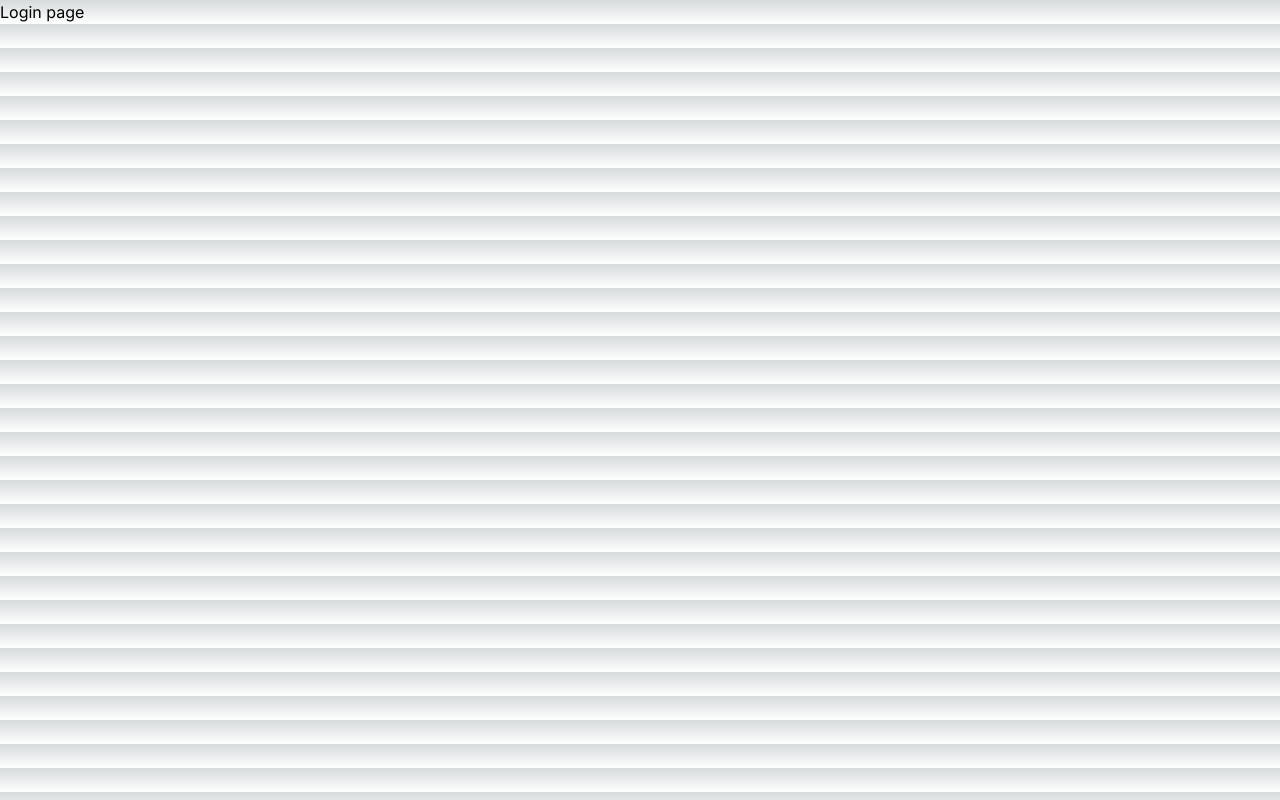
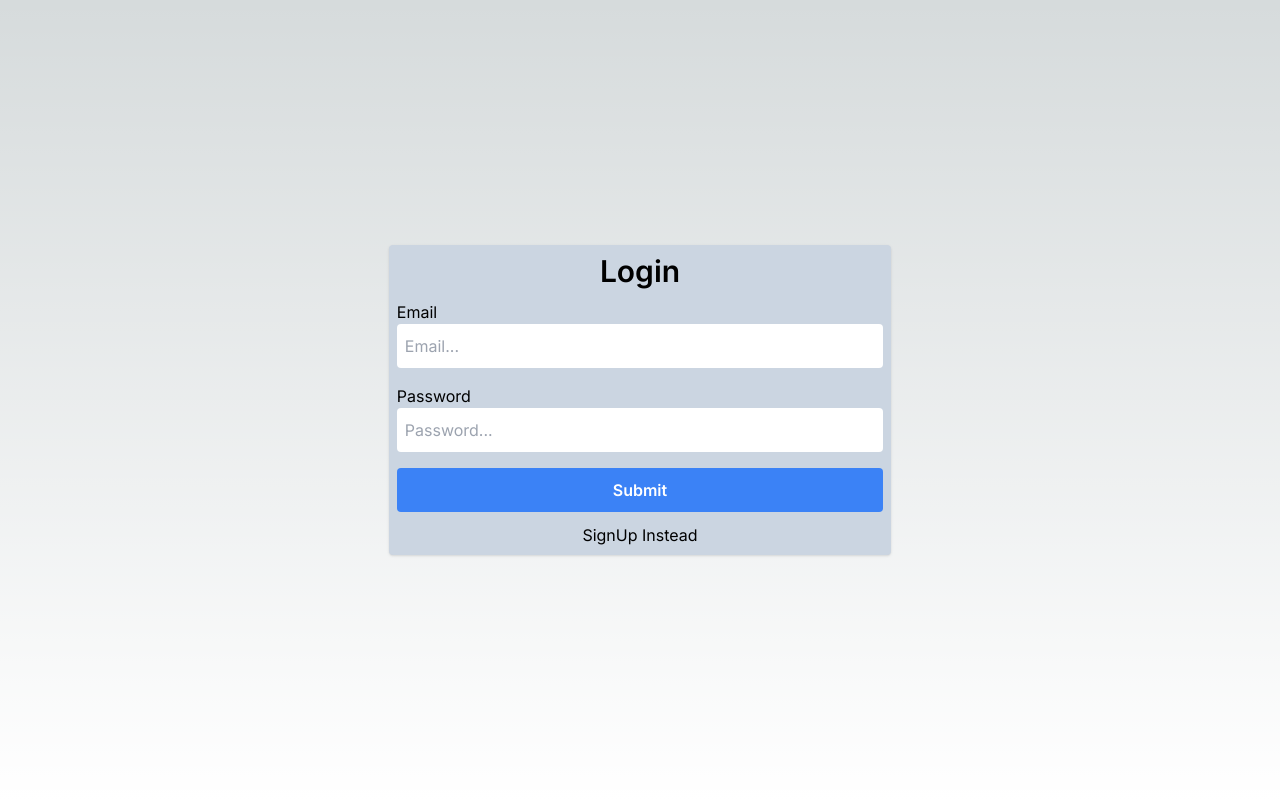
Before and after one commit to rajxode/nextjs-authetication, a Next.js app: page /login in a window 1280 px wide. Built offline with nearby package versions, Linux system fonts and the light colour scheme.

Commit message:
signup and login Page

```diff
--- a/src/app/login/page.tsx
+++ b/src/app/login/page.tsx
@@ -1,8 +1,59 @@
+
+'use client'
+import React from 'react';
+import { useRouter } from 'next/navigation';
+import axios from 'axios';
+import Link from 'next/link';
+
 
 export default function LoginPage(){
+
+    const [formData,setFormData] = React.useState({
+        email:'',
+        password:'',
+      });
+
+      const handleSubmit = async(e:Event) => {
+        try {
+          e.preventDefault();
+        } catch (err) {
+          console.log(err);
+        }
+      }
+
     return (
-        <>
-            <h1>Login page</h1>
-        </>
+        <div className='flex h-screen justify-center items-center md:p-3'>
+      <div className='flex flex-col justify-between w-2/5 h-2/5 rounded shadow p-2 bg-slate-300'>
+        <div className='text-center h-auto text-3xl font-semibold'>
+          Login
+        </div>
+        <div className='flex flex-col h-1/4'>
+          <label>Email</label>
+          <input
+            type="email"
+            placeholder='Email...'
+            value={formData.email}
+            className='h-3/5 rounded px-2 focus:outline-none'
+            onChange={(e) => setFormData({...formData,email:e.target.value})}
+          />
+        </div>
+        <div className='flex flex-col h-1/4'>
+          <label>Password</label>
+          <input
+            type="password"
+            placeholder='Password...'
+            value={formData.password}
+            className='h-3/5 rounded px-2 focus:outline-none'
+            onChange={(e) => setFormData({...formData,password:e.target.value})}
+          />
+        </div>
+        <div className='flex flex-col h-[15%]'>
+          <button className='rounded bg-blue-500 text-white h-full font-semibold'>Submit</button>
+        </div>
+        <div className='w-full h-auto flex justify-center'>
+          <Link href='/signup'>SignUp Instead</Link>
+        </div>
+      </div>
+    </div>
     )
 }
--- /dev/null
+++ b/src/app/profile/[id]/page.tsx
@@ -0,0 +1,17 @@
+import React from 'react'
+
+function ProfileParams({params}:any) {
+  return (
+    <div>
+        <h1>
+            ProfileParams
+        </h1>
+        <div>
+            {params.id}
+        </div>
+    </div>
+
+  )
+}
+
+export default ProfileParams
--- /dev/null
+++ b/src/app/profile/page.tsx
@@ -0,0 +1,10 @@
+
+import React from 'react'
+
+function Profile() {
+  return (
+    <div>Profile Page</div>
+  )
+}
+
+export default Profile
--- a/src/app/signup/page.tsx
+++ b/src/app/signup/page.tsx
@@ -1,6 +1,10 @@
 
 'use client'
 import React from 'react';
+import { useRouter } from 'next/navigation';
+import axios from 'axios';
+import Link from 'next/link';
+
 
 function SignUp() {
 
@@ -10,41 +14,55 @@ function SignUp() {
     password:'',
   });
 
+  const handleSubmit = async(e:Event) => {
+    try {
+      e.preventDefault();
+    } catch (err) {
+      console.log(err);
+    }
+  }
+
   return (
-    <div className='flex min-h-screen items-center justify-between md:p-3'>
-      <div className='flex flex-col w-full h-[80vh] rounded shadow p-2'>
-        <h1 className='text-center'>
+    <div className='flex h-screen justify-center items-center md:p-3'>
+      <div className='flex flex-col justify-between w-2/5 h-1/2 rounded shadow p-2 bg-slate-300'>
+        <div className='text-center h-auto text-3xl font-semibold'>
           SignUp
-        </h1>
-        <div className='flex justify-between'>
+        </div>
+        <div className='flex flex-col h-1/5'>
           <label>Username</label>
           <input
             type="text"
             placeholder='Username...'
             value={formData.name}
+            className='h-3/5 rounded px-2 focus:outline-none'
             onChange={(e) => setFormData({...formData,name:e.target.value})}
           />
         </div>
-        <div className='flex justify-between'>
+        <div className='flex flex-col h-1/5'>
           <label>Email</label>
           <input
             type="email"
             placeholder='Email...'
             value={formData.email}
+            className='h-3/5 rounded px-2 focus:outline-none'
             onChange={(e) => setFormData({...formData,email:e.target.value})}
           />
         </div>
-        <div className='flex justify-between'>
+        <div className='flex flex-col h-1/5'>
           <label>Password</label>
           <input
             type="password"
             placeholder='Password...'
             value={formData.password}
+            className='h-3/5 rounded px-2 focus:outline-none'
             onChange={(e) => setFormData({...formData,password:e.target.value})}
           />
         </div>
-        <div className='flex justify-between'>
-          <button className='border'>Submit</button>
+        <div className='flex flex-col h-[12%]'>
+          <button className='rounded bg-blue-500 text-white h-full font-semibold'>Submit</button>
+        </div>
+        <div className='w-full h-auto flex justify-center'>
+          <Link href='/login'>Login Instead</Link>
         </div>
       </div>
     </div>
```
